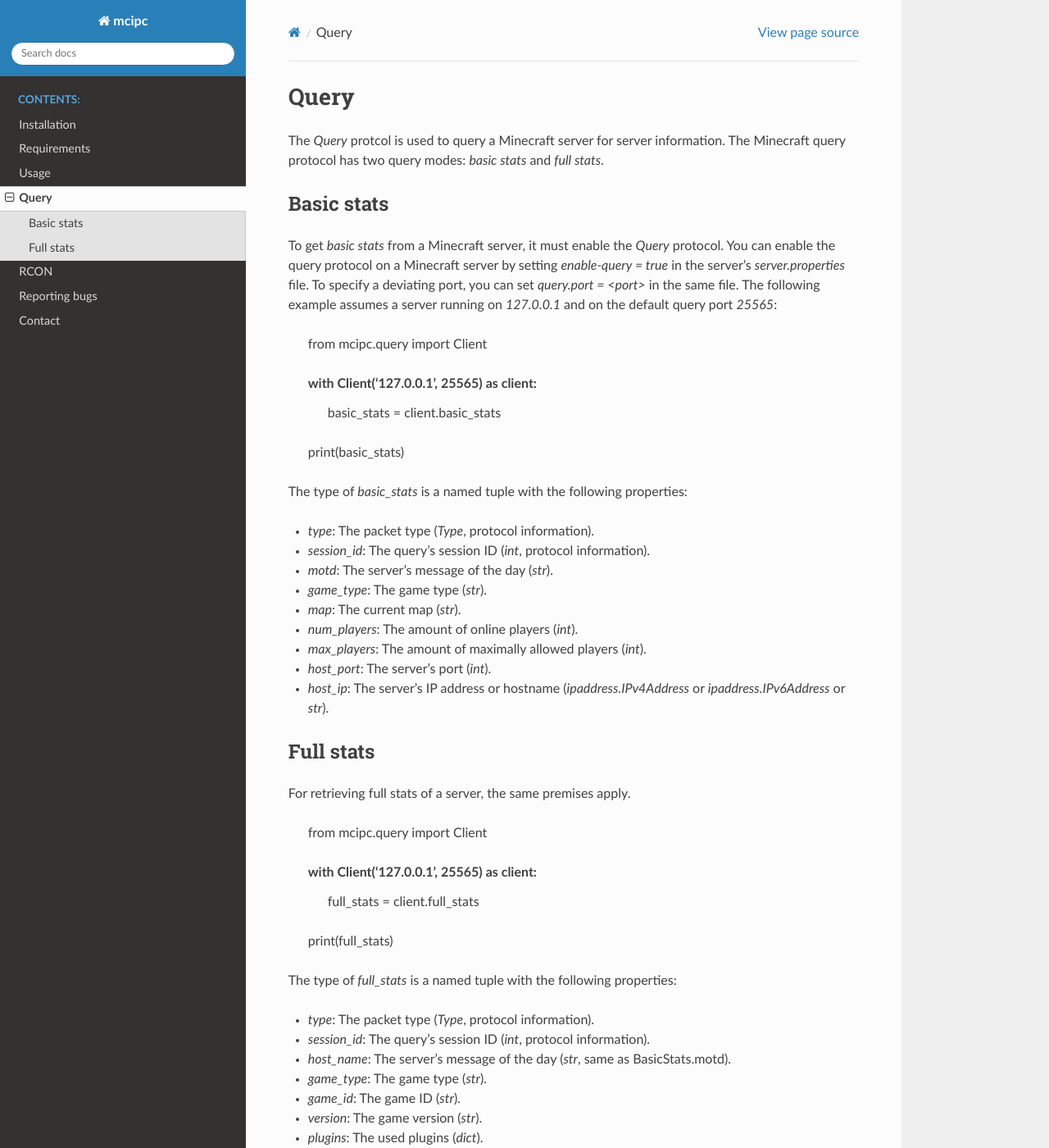
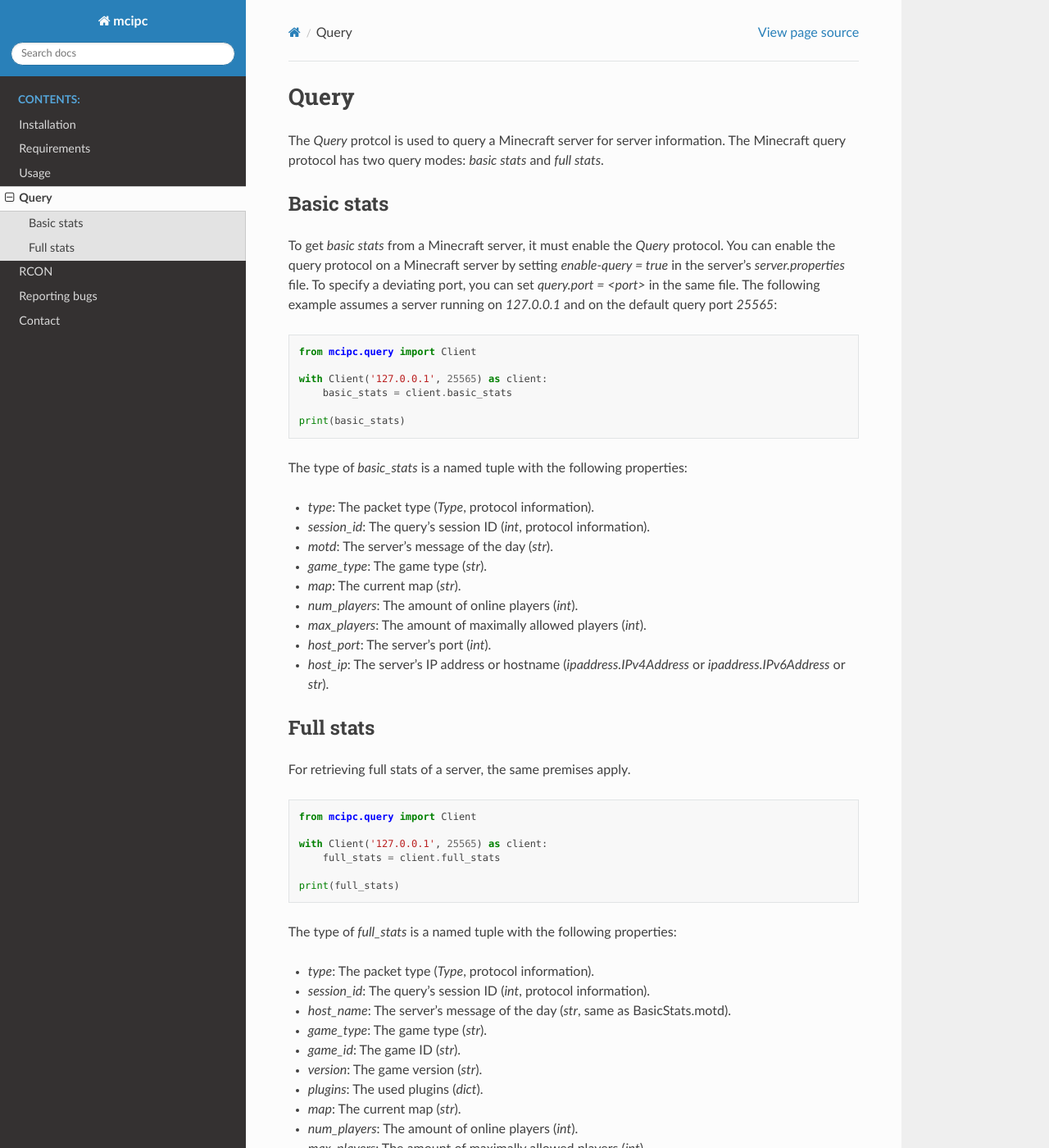
Before and after one commit to conqp/mcipc, a Sphinx documentation site: the page built from docs/source/query.rst, in a window 1280 px wide and 1400 px high. Shown: the whole window at 82% size. Built offline with Sphinx 7.4.7 and the Read the Docs theme 2.0.0, drawn with Linux system fonts in a browser that asks for light colours; pages that are not in the unit, such as notebooks, are missing from menus.

Commit message:
Updated docs.

```diff
--- a/docs/source/installation.rst
+++ b/docs/source/installation.rst
@@ -3,6 +3,8 @@ Installation
 
 If you use `Arch Linux` or one of its derivatives, you can install `mcipc` from the `AUR <https://aur.archlinux.org/packages/python-mcipc/>`_.
 Otherwise you can install `mcipc` via pip:
+
+.. code-block:: bash
 
     pip install mcipc
 
--- a/docs/source/query.rst
+++ b/docs/source/query.rst
@@ -12,12 +12,15 @@ You can enable the query protocol on a Minecraft server by setting `enable-query
 To specify a deviating port, you can set `query.port = <port>` in the same file.
 The following example assumes a server running on `127.0.0.1` and on the default query port `25565`:
 
+.. code-block:: python
+
     from mcipc.query import Client
 
     with Client('127.0.0.1', 25565) as client:
         basic_stats = client.basic_stats
 
     print(basic_stats)
+
 
 The type of `basic_stats` is a named tuple with the following properties:
 
@@ -36,12 +39,15 @@ Full stats
 
 For retrieving full stats of a server, the same premises apply.
 
+.. code-block:: python
+
     from mcipc.query import Client
 
     with Client('127.0.0.1', 25565) as client:
         full_stats = client.full_stats
 
     print(full_stats)
+
 
 The type of `full_stats` is a named tuple with the following properties:
 
--- a/docs/source/rcon.rst
+++ b/docs/source/rcon.rst
@@ -8,6 +8,8 @@ server's `server.properties` file.
 Furthermore, you need to specify a port for the RCON server by setting `rcon.port = <port>`
 and a password by setting `rcon.password = <password>` in the same file.
 The following example assumes a server running on `127.0.0.1` and on the RCON port `5000` with password `'mysecretpassword'`:
+
+.. code-block:: python
 
     from mcipc.rcon import Client
 
--- a/docs/source/usage.rst
+++ b/docs/source/usage.rst
@@ -9,6 +9,8 @@ Since version 1.2.1, you can specify an optional `timeout=<sec>` parameter on bo
 If a timeout is reached during a connection attempt, it will raise a `socket.timeout` exception.
 The following example will raise a connection timeout after 1.5 seconds:
 
+.. code-block:: python
+
     try:
         with Client('127.0.0.1', 5000, timeout=1.5) as client:
             <do_stuff>
```
